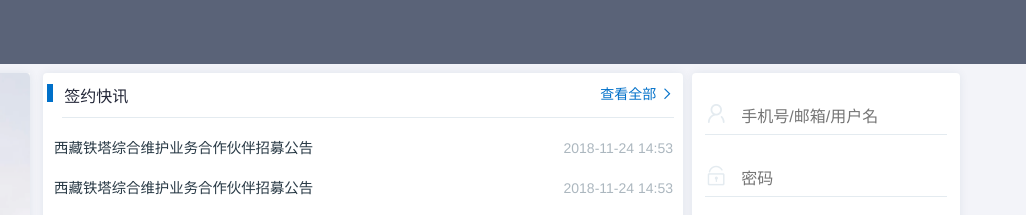
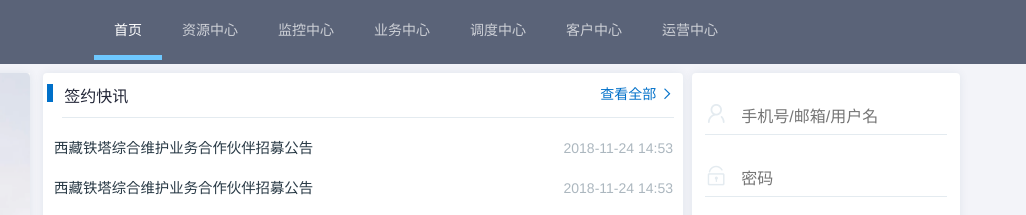
Before and after one commit to a4638966/tower, a plain HTML site: page index.html in a window 1280 px wide. Shown: the top 215 px of the page, 254-1280 px from the left. Drawn offline with Linux system fonts and the light colour scheme.

Commit message:
添加首页导航

```diff
--- a/index.html
+++ b/index.html
@@ -25,6 +25,49 @@
         <a href="index.html">
           <img src="images/logo.png" alt="logo">
         </a>
+        <ul class="layui-nav layui-layout-left nav-box">
+          <li class="layui-nav-item layui-this">
+            <a href="index.html">首页
+              <!-- <span class="layui-badge-dot"></span> --></a>
+          </li>
+          <li class="layui-nav-item">
+            <a href="resource.html">资源中心
+              <!-- <span class="layui-badge-dot"></span> --></a>
+          </li>
+          <li class="layui-nav-item ">
+            <a href="#">监控中心
+              <!-- <span class="layui-badge-dot"></span> --></a>
+          </li>
+          <li class="layui-nav-item ">
+            <a href="#">业务中心
+              <!-- <span class="layui-badge-dot"></span> --></a>
+          </li>
+          <li class="layui-nav-item ">
+            <a href="#">调度中心
+              <!-- <span class="layui-badge-dot"></span> --></a>
+          </li>
+          <li class="layui-nav-item ">
+            <a href="#">客户中心
+              <!-- <span class="layui-badge-dot"></span> --></a>
+          </li>
+          <li class="layui-nav-item ">
+            <a href="#">运营中心
+              <!-- <span class="layui-badge-dot"></span> --></a>
+          </li>
+        </ul>
+        <!-- <ul class="layui-nav layui-layout-right">
+          <li class="layui-nav-item">
+            <a href="javascript:;">
+              <i class="layui-icon layui-icon-username"
+                style="color: #fff;font-size: 1.1rem;display: inline-block;margin-right: 5px;"></i>
+              王凯旋
+              <span class="layui-nav-more"></span></a>
+            <dl class="layui-nav-child layui-anim layui-anim-upbit">
+              <dd><a href="">基本资料</a></dd>
+              <dd><a href="">安全设置</a></dd>
+            </dl>
+          </li>
+        </ul> -->
       </div>
     </div>
     <!-- 头部logo部分结束 -->
```
Lines whose indentation alone changed are shown as unchanged.
